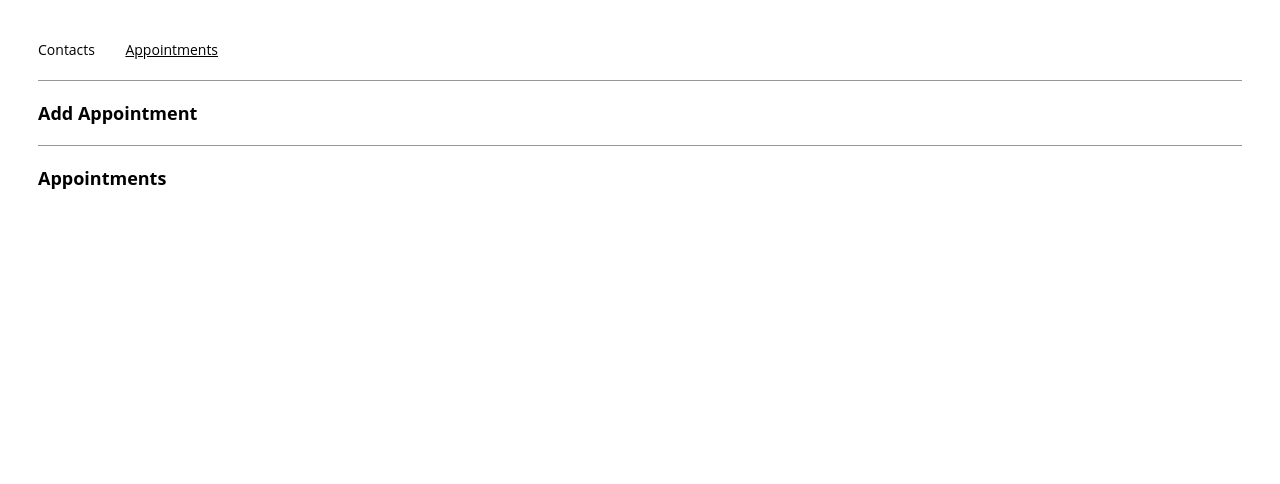
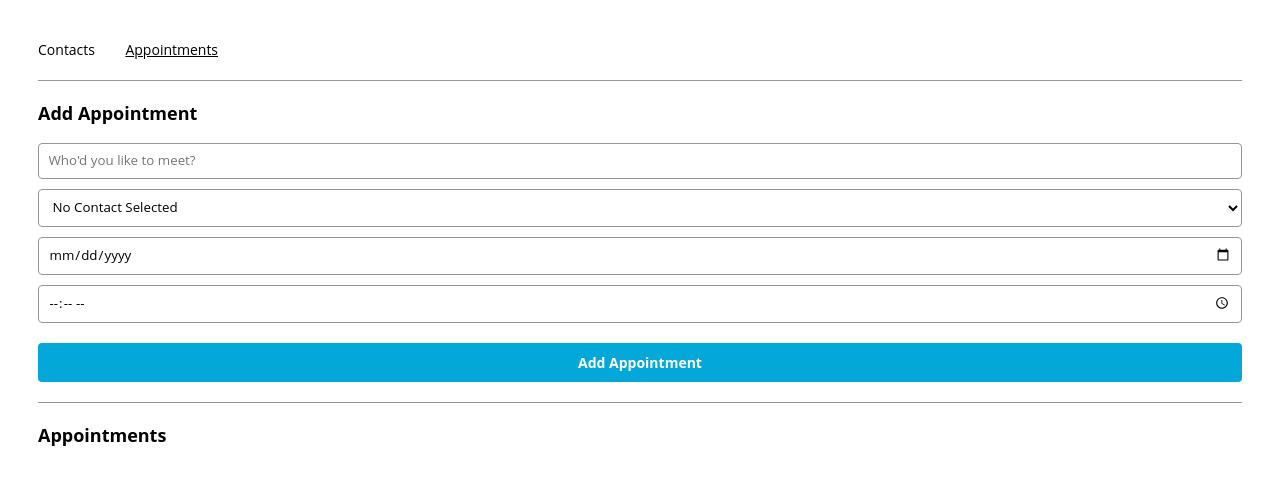
Before and after one commit to samueltumewu/appointment-form, a React (Create React App) app: page /appointments in a window 1280 px wide. Shown: the top 484 px of the page. Built offline with nearby package versions, Linux system fonts and the light colour scheme.

Commit message:
develop appointment classes

```diff
--- a/src/components/appointmentForm/AppointmentForm.js
+++ b/src/components/appointmentForm/AppointmentForm.js
@@ -1,4 +1,5 @@
-import React from "react";
+import React, { useMemo } from "react";
+import { ContactPicker } from "../contactPicker/ContactPicker";
 
 const getTodayString = () => {
   const [month, day, year] = new Date()
@@ -20,7 +21,39 @@ export const AppointmentForm = ({
   handleSubmit
 }) => {
 
+  const contactNames = useMemo(()=>{
+    return contacts.map((contact) => contact.name)
+  },[contacts]);
+
   return (
-    <></>
+    <>
+      <form onSubmit={handleSubmit}>
+        <input
+          name="name"
+          type="text"
+          value={title}
+          placeholder="Who'd you like to meet?"
+          required
+          onChange={(e)=>setTitle(e.target.value)}/>
+        <ContactPicker
+          contactNames={contactNames}
+          name="contact"
+          onChange={(e)=>{setContact(e.target.value)}}/>
+        <input
+          name="date"
+          type="date"
+          value={date}
+          min={getTodayString()}
+          required
+          onChange={(e)=>setDate(e.target.value)}/>
+        <input
+          name="name"
+          type="time"
+          value={time}
+          required
+          onChange={(e)=>setTime(e.target.value)}/>
+        <input type="submit" value="Add Appointment"/>
+      </form>
+    </>
   );
 };
--- a/src/components/contactPicker/ContactPicker.js
+++ b/src/components/contactPicker/ContactPicker.js
@@ -1,7 +1,18 @@
 import React from "react";
 
-export const ContactPicker = () => {
+export const ContactPicker = ({contactNames, name, onChange}) => {
   return (
-    <></>
+    <>
+      <select
+        onChange={onChange}
+        name={name}>
+          <option key={-1} name={""}>No Contact Selected</option>
+          {
+            contactNames.map(contactName => {
+              return <option key={contactName} value={contactName}>{contactName}</option>
+            })
+          }
+      </select>
+    </>
   );
 };
--- a/src/containers/appointmentsPage/AppointmentsPage.js
+++ b/src/containers/appointmentsPage/AppointmentsPage.js
@@ -3,28 +3,49 @@ import React, { useState } from "react";
 import { AppointmentForm } from "../../components/appointmentForm/AppointmentForm";
 import { TileList } from "../../components/tileList/TileList";
 
-export const AppointmentsPage = () => {
+export const AppointmentsPage = ({appointments, contacts, addNewAppointments}) => {
   /*
   Define state variables for
   appointment info
   */
+  const [appointmentName, setAppointmentName] = useState('');
+  const [appointmentContact, setAppointmentContact] = useState('');
+  const [appointmentDate, setAppointmentDate] = useState('');
+  const [appointmentTime, setAppointmentTime] = useState('');
+
 
   const handleSubmit = (e) => {
     e.preventDefault();
     /*
     Add contact info and clear data
     */
-
+    addNewAppointments(appointmentName, appointmentContact, appointmentDate, appointmentTime);
+    setAppointmentName('');
+    setAppointmentContact('');
+    setAppointmentDate('');
+    setAppointmentTime('');
   };
 
   return (
     <div>
       <section>
         <h2>Add Appointment</h2>
+        <AppointmentForm
+          contacts={contacts}
+          title={appointmentName}
+          setTitle={setAppointmentName}
+          contact={appointmentContact}
+          setContact={setAppointmentContact}
+          date={appointmentDate}
+          setDate={setAppointmentDate}
+          time={appointmentTime}
+          setTime={setAppointmentTime}
+          handleSubmit={handleSubmit}/>
       </section>
       <hr />
       <section>
         <h2>Appointments</h2>
+        <TileList tiles={appointments} />
       </section>
     </div>
   );
```
